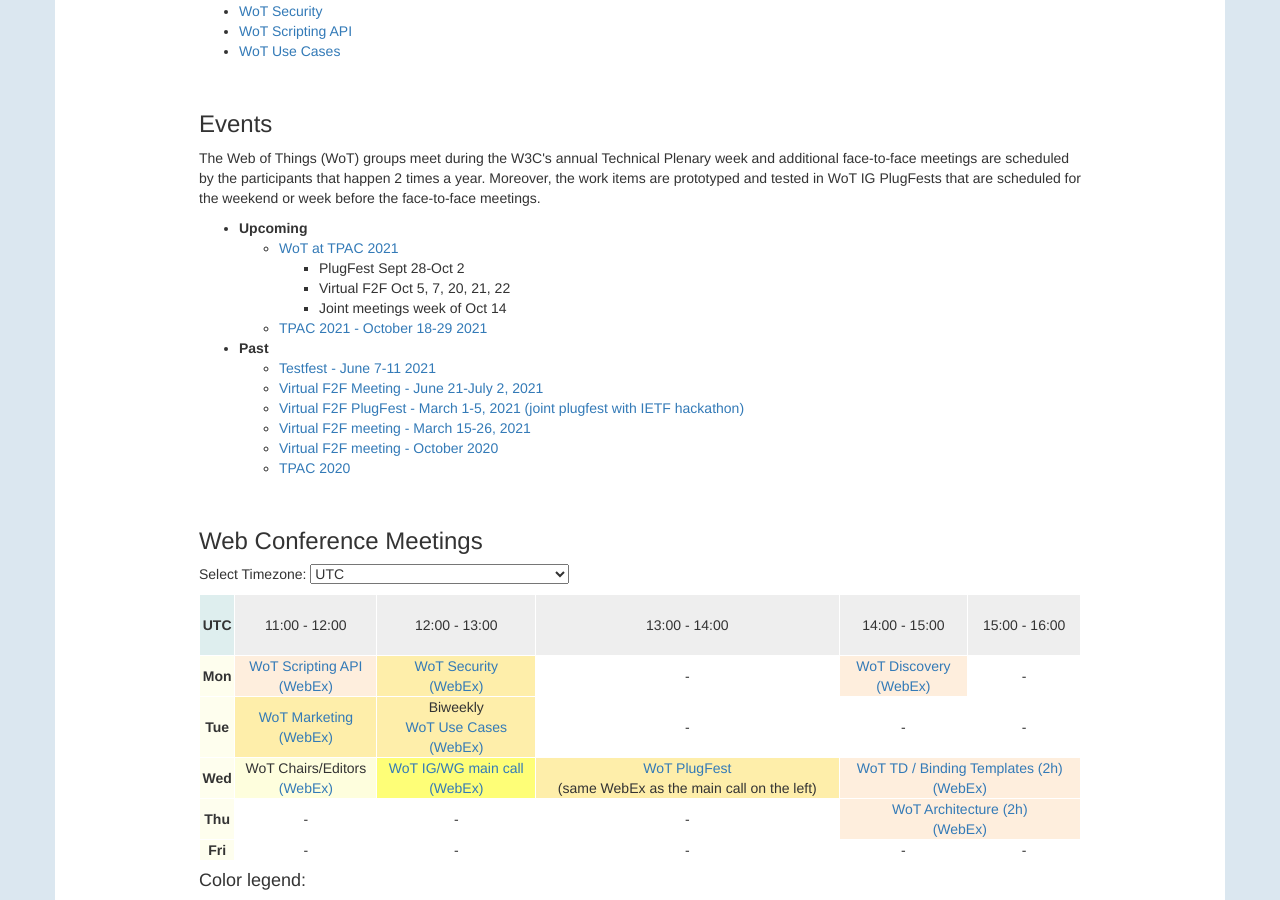
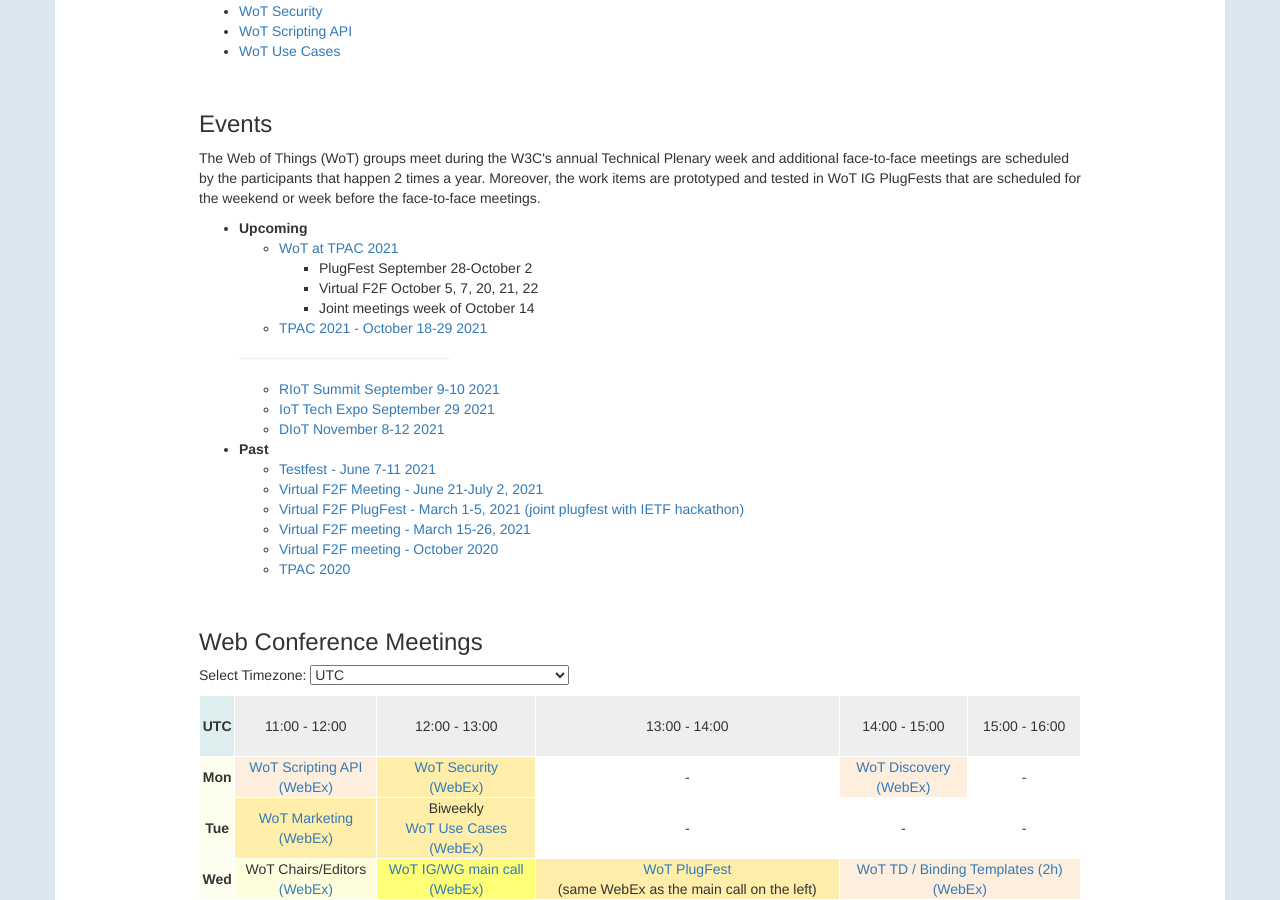
Before and after one commit to w3c/wot-marketing, a Jekyll site: the page built from docs/activities/general/index.html, in a window 1280 px wide and 900 px high, scrolled down 350 px. Built offline with Jekyll 4.4.1, drawn with Linux system fonts in a browser that asks for light colours; nearby versions of some CDN libraries.

Commit message:
add other events

```diff
--- a/docs/activities/general/index.html
+++ b/docs/activities/general/index.html
@@ -33,12 +33,18 @@
 			<ul>
 				<li><a href="https://www.w3.org/WoT/IG/wiki/F2F_meeting,_October_2021">WoT at TPAC 2021</a>
 					<ul>
-						<li>PlugFest Sept 28-Oct 2</li>
-						<li>Virtual F2F Oct 5, 7, 20, 21, 22</li>
-						<li>Joint meetings week of Oct 14</li>
+						<li>PlugFest September 28-October 2</li>
+						<li>Virtual F2F October 5, 7, 20, 21, 22</li>
+						<li>Joint meetings week of October 14</li>
 					</ul>
 				</li>
 				<li><a href="https://www.w3.org/2021/10/TPAC/">TPAC 2021 - October 18-29 2021</a></li>
+			</ul>
+			<hr style="width:25%;text-align:left;margin-left:0;" />
+			<ul>
+				<li><a href="https://summit.riot-os.org/2021/">RIoT Summit September 9-10 2021</a></li>
+				<li><a href="https://www.iottechexpo.com/northamerica/track/iot-digital-infrastructures-day-1/">IoT Tech Expo September 29 2021</a></li>
+				<li><a href="https://oeg-upm.github.io/DIoT/">DIoT November 8-12 2021</a></li>
 			</ul>
 		</li>
 		<li>
```
